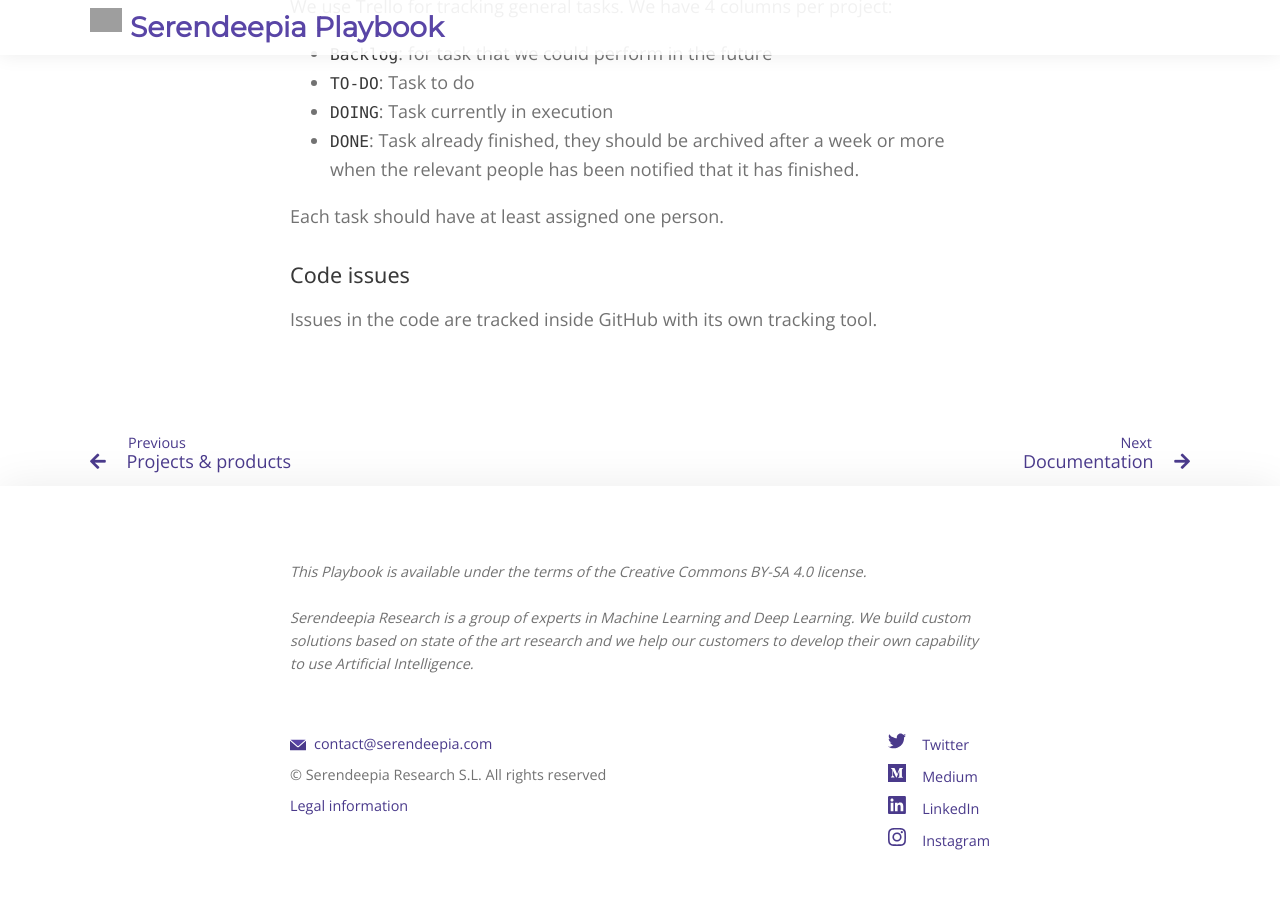
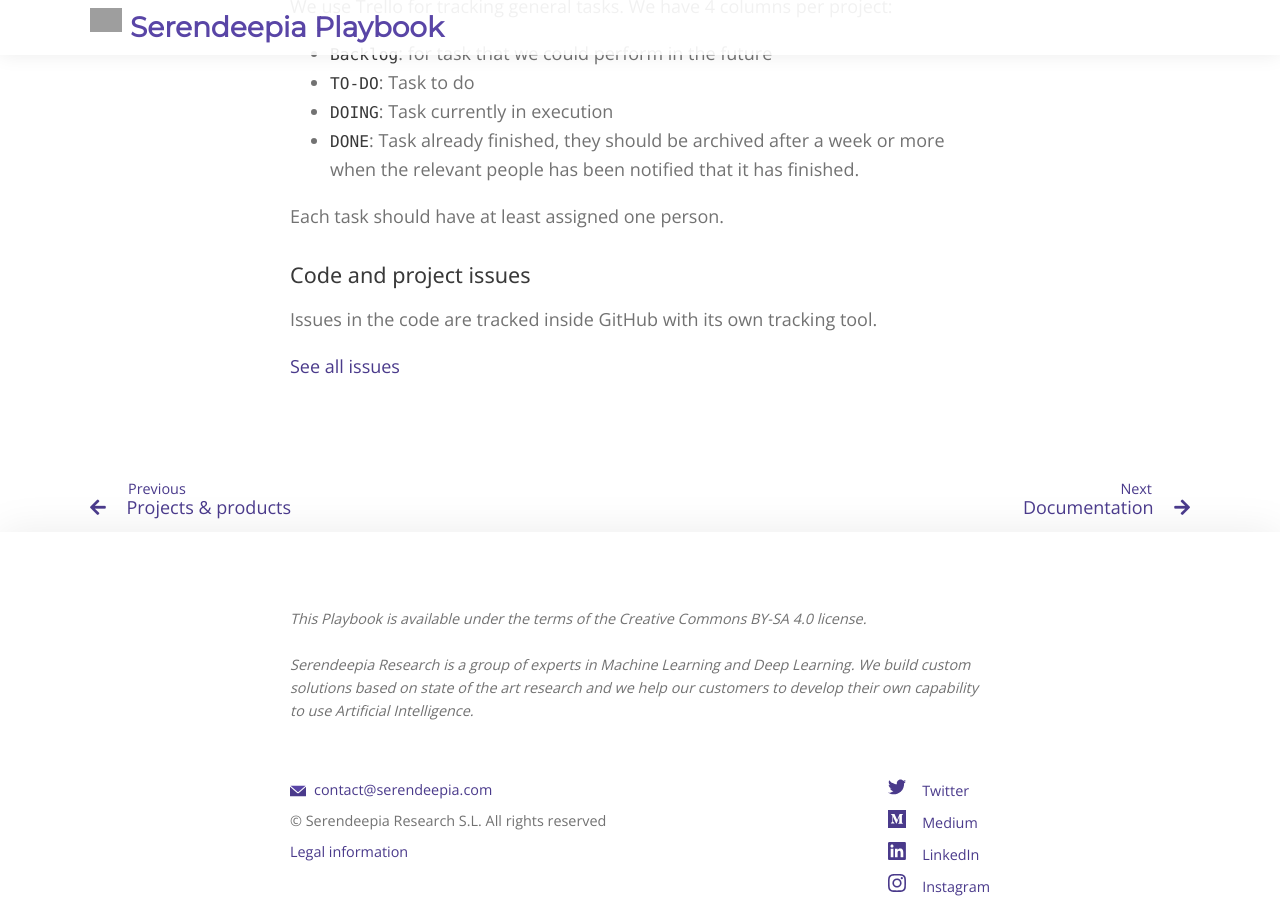
Before and after one commit to serendeepia/playbook, a Jekyll site: the page built from _docs/4_1_agile_methodology.md, in a window 1280 px wide and 900 px high, scrolled down 1386 px. Built offline with Jekyll 4.4.1, drawn with Linux system fonts in a browser that asks for light colours; nearby versions of some CDN libraries; comment, search, counter and statistics services are not loaded; some of the changed text lies outside the part shown; grey boxes are pictures that could not be loaded.

Commit message:
added links for issues and pull requests

```diff
--- a/_docs/4_1_agile_methodology.md
+++ b/_docs/4_1_agile_methodology.md
@@ -49,6 +49,8 @@ We use Trello for tracking general tasks. We have 4 columns per project:
 
 Each task should have at least assigned one person.
 
-### Code issues
+### Code and project issues
 
 Issues in the code are tracked inside GitHub with its own tracking tool.
+
+[See all issues](https://github.com/issues?utf8=✓&q=is%3Aopen+is%3Aissue+user%3Aserendeepia+archived%3Afalse+)
```
Also changed, not shown: _docs/4_3_developing.md (+2 -0 lines).
